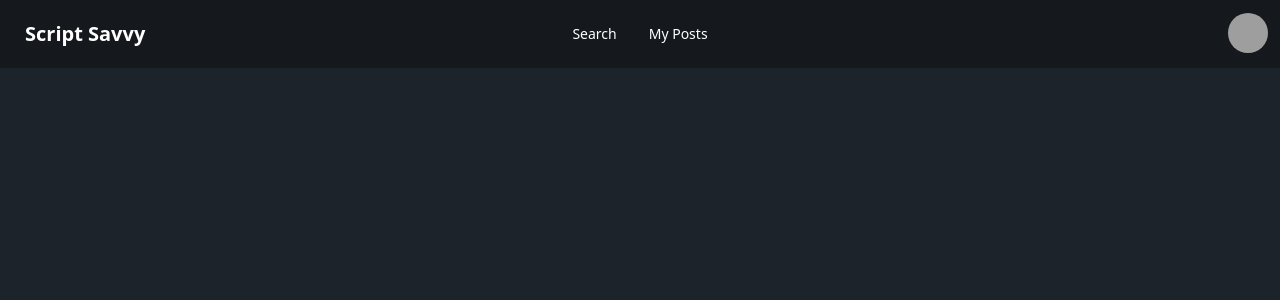
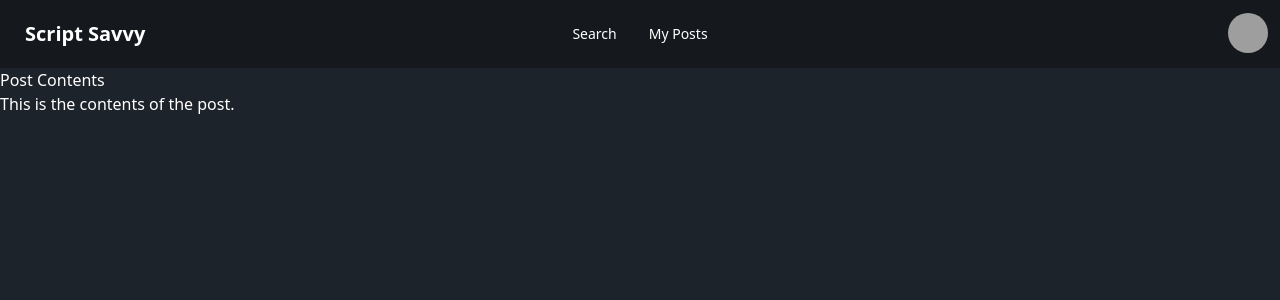
Before and after one commit to JagTheFriend/Script-Savvy, a Next.js app: page / in a window 1280 px wide. Shown: the top 300 px of the page. Built offline with nearby package versions, Linux system fonts and the light colour scheme; grey boxes are pictures that could not be loaded.

Commit message:
Working on displaying post content
Signed-off-by: JagTheFriend <JagTheFriend12@gmail.com>

```diff
--- a/src/app/page.tsx
+++ b/src/app/page.tsx
@@ -1,9 +1,11 @@
 import Navbar from "~/components/Navbar";
+import PostContents from "~/components/PostContents";
 
 export default function HomePage() {
   return (
-    <main className="flex flex-col text-white">
+    <main className="flex flex-col bg-base-100 text-white">
       <Navbar />
+      <PostContents />
     </main>
   );
 }
--- /dev/null
+++ b/src/components/PostContents.tsx
@@ -0,0 +1,8 @@
+export default function PostContents() {
+  return (
+    <section>
+      <h1>Post Contents</h1>
+      <p>This is the contents of the post.</p>
+    </section>
+  );
+}
```
